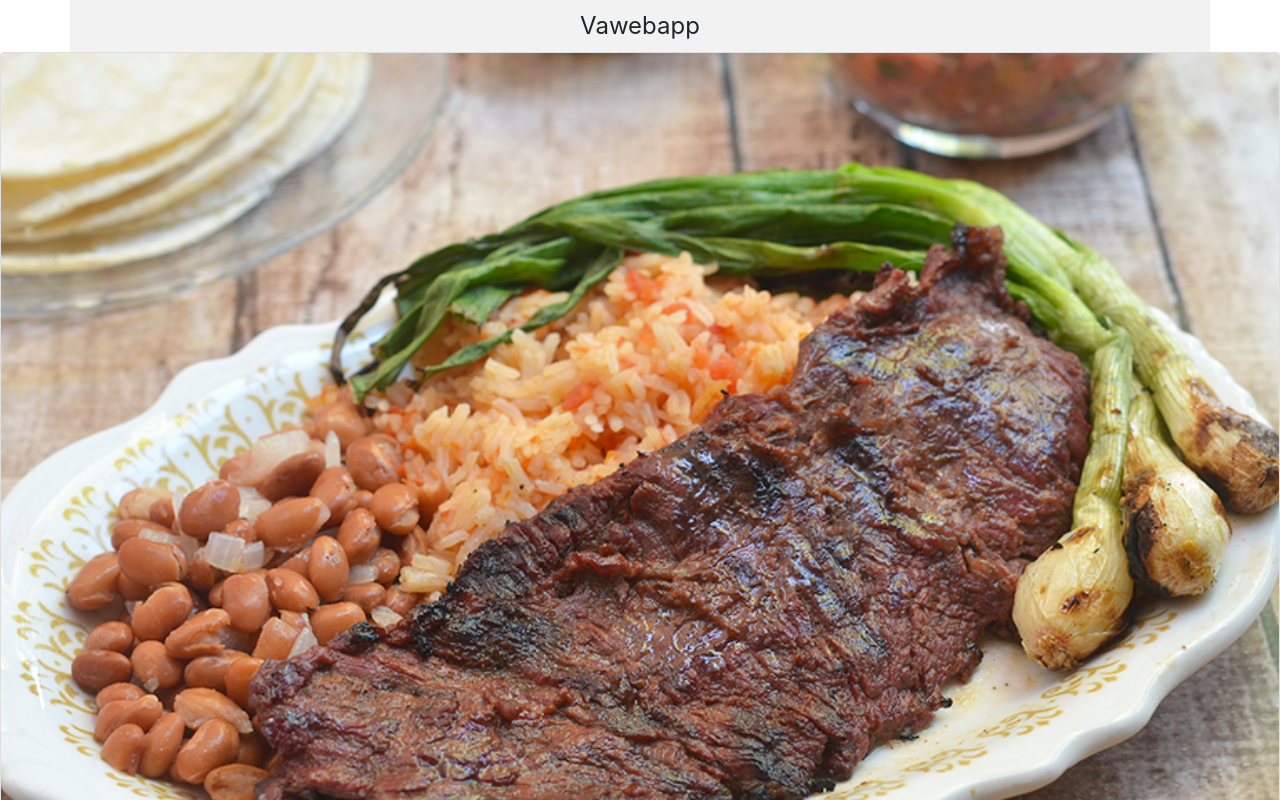
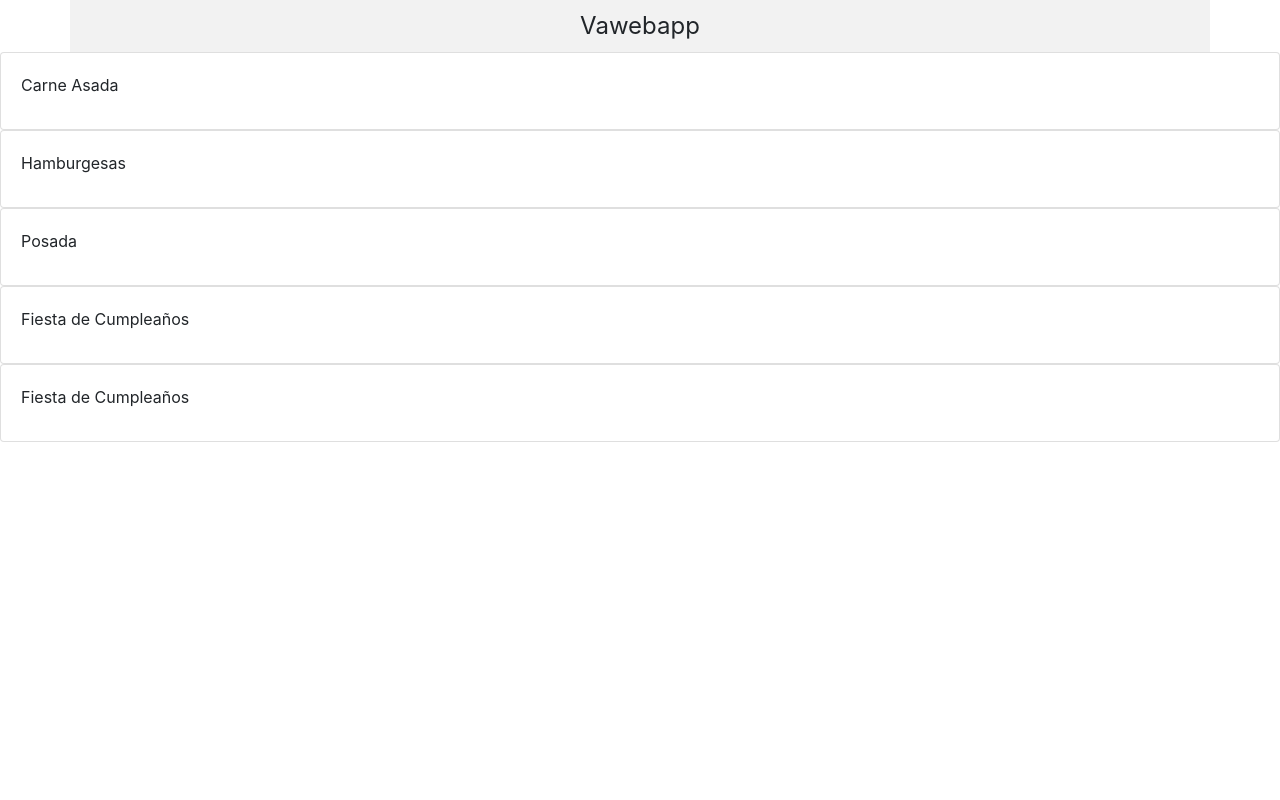
Before and after one commit to vumg-z/Sevaser, a React (Create React App) app in the folder my-app/: page / in a window 1280 px wide. Shown: the top 800 px of the page. Built offline with nearby package versions, Linux system fonts and the light colour scheme.

Commit message:
añadi las 5 primeras categorias

```diff
--- a/my-app/src/App.js
+++ b/my-app/src/App.js
@@ -1,13 +1,17 @@
 import React from "react";
 import "./App.css";
-import Navbar from './componentes/navbar'
-import Card from './componentes/card'
+import Navbar from "./componentes/navbar";
+import Card from "./componentes/card";
 
 function App() {
   return (
     <header>
       <Navbar></Navbar>
-      <Card></Card>
+      <Card tipo={'Carne Asada'}> </Card>
+      <Card tipo={'Hamburgesas'}> </Card>
+      <Card tipo={'Posada'}> </Card>
+      <Card tipo={'Fiesta de Cumpleaños'}> </Card>
+      <Card tipo={'Fiesta de Cumpleaños'}> </Card>
     </header>
   );
 }
--- a/my-app/src/componentes/card.js
+++ b/my-app/src/componentes/card.js
@@ -1,21 +1,33 @@
 import React from "react";
-import {
-    Card, CardImg, CardBody,
-    CardTitle,
-  } from 'reactstrap';
-import foto from './carneasada.png'
+import { Card, CardImg, CardBody, CardTitle } from "reactstrap";
+import carneasada from "./carneasada.png";
 
-function CarneAsada() {
+// function CarneAsada() {
+//   return (
+//     <div>
+//       <Card>
+//         <CardImg src={carneasada} alt="Card image cap" />
+//         <CardBody>
+//           <CardTitle>Carne Asada</CardTitle>
+//         </CardBody>
+//       </Card>
+//     </div>
+//   );
+// }
+
+class CarneAsada extends React.Component {
+  render() {
     return (
       <div>
         <Card>
-      <CardImg src={foto} alt="Card image cap" />
+          {/* <CardImg src={carneasada} alt="Card image cap" /> */}
           <CardBody>
-        <CardTitle>Carne Asada</CardTitle>
+            <CardTitle> {this.props.tipo}</CardTitle>
           </CardBody>
         </Card>
       </div>
     );
   }
+}
 
 export default CarneAsada;
```
Lines whose indentation alone changed are shown as unchanged.
